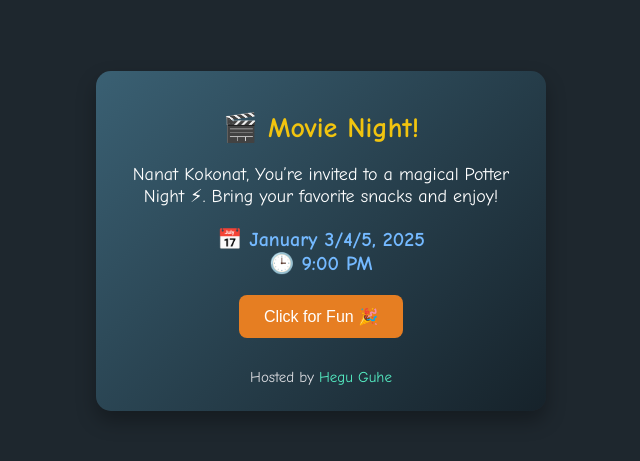
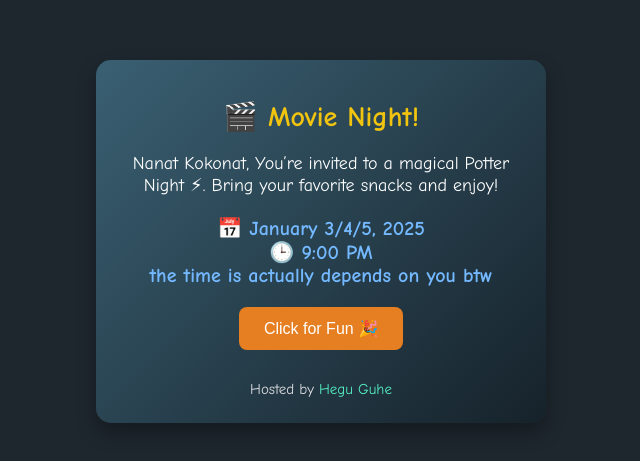
Before and after one commit to nothegu/movieivt-website, a plain HTML site: page movienight.html in a window 1280 px wide. Shown: the part 159-620 px from the top of the page, without its empty margins (319-959 px from the left). Drawn offline with Linux system fonts and the light colour scheme.

Commit message:
Update movienight.html

```diff
--- a/movienight.html
+++ b/movienight.html
@@ -140,7 +140,7 @@
     <div class="card">
         <h1>🎬 Movie Night!</h1>
         <p>Nanat Kokonat, You’re invited to a magical Potter Night ⚡. Bring your favorite snacks and enjoy!</p>
-        <div class="date-time">📅 January 3/4/5, 2025<br>🕒 9:00 PM</div>
+        <div class="date-time">📅 January 3/4/5, 2025<br>🕒 9:00 PM<br>the time is actually depends on you btw</div>
         <button onclick="showEmojis()">Click for Fun 🎉</button>
         <div id="emojiContainer" class="emojis"></div>
         <div class="footer">
```
